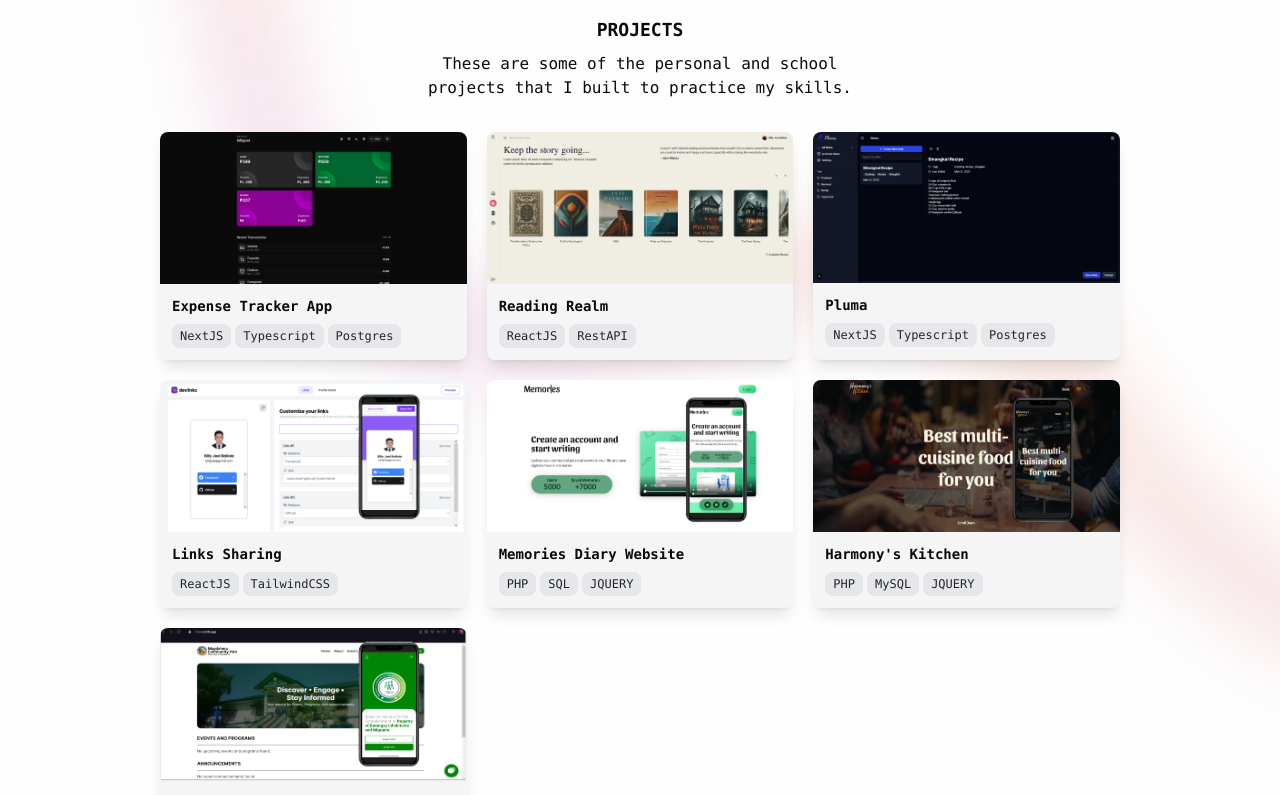
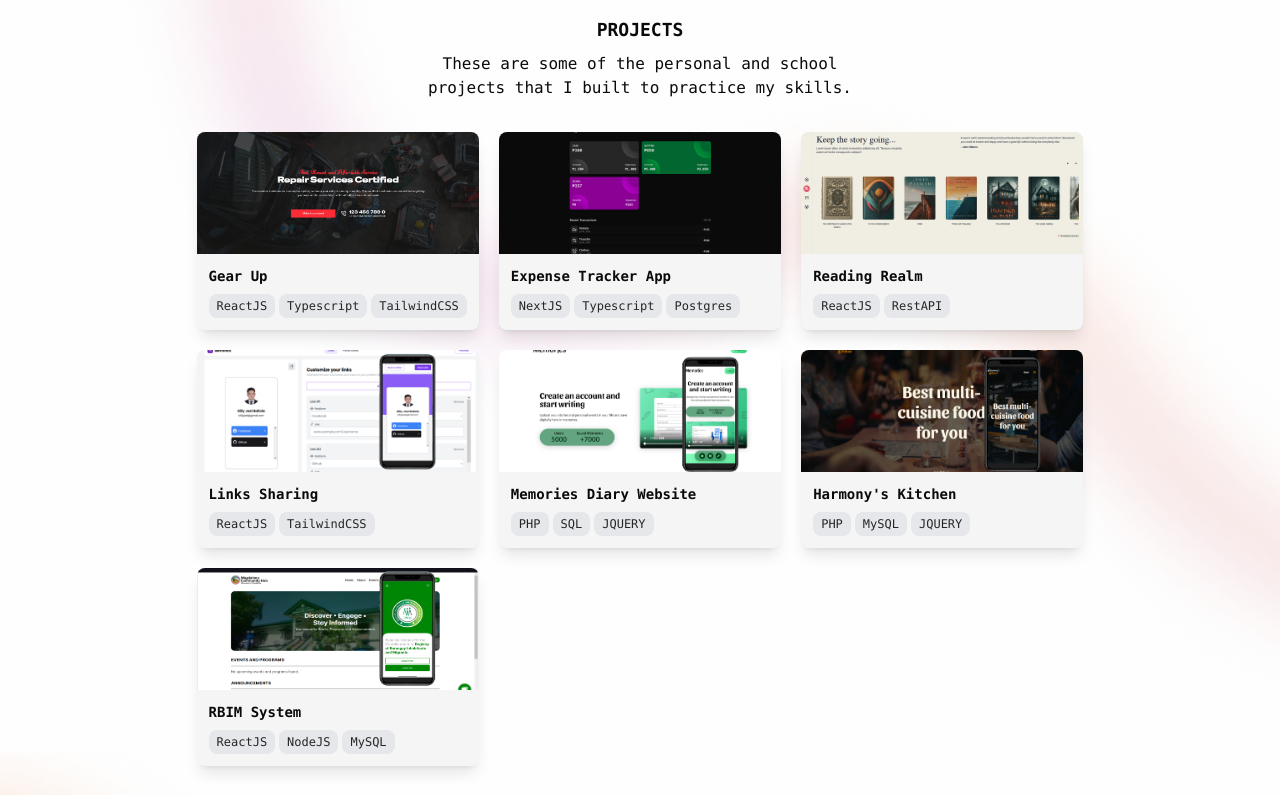
Before and after one commit to BillyJoelBallola/my_portfolio, a React (Vite) app: page / in a window 1280 px wide. Shown: the part 1860-2655 px from the top of the page. Built offline with nearby package versions, Linux system fonts and the light colour scheme.

Commit message:
add demo link & add new project

```diff
--- a/src/components/CustomDialog.jsx
+++ b/src/components/CustomDialog.jsx
@@ -1,7 +1,8 @@
 import { useEffect } from "react";
+import { FaArrowUpRightFromSquare } from "react-icons/fa6";
 
 const CustomDialog = ({ visible, setVisible, info }) => {
-  const { title, description, image, tags } = info;
+  const { title, description, image, tags, demoURL } = info;
 
   useEffect(() => {
     if (visible) {
@@ -44,8 +45,18 @@ const CustomDialog = ({ visible, setVisible, info }) => {
         </div>
 
         <div className="flex flex-col gap-4">
-          <div className="px-4 md:px-32 lg:px-64">
+          <div className="px-4 md:px-32 lg:px-64 flex items-center gap-4">
             <h3 className="text-xl md:text-2xl font-semibold">{title}</h3>
+            {demoURL && (
+              <a
+                href={demoURL}
+                target="_blank"
+                className="bg-transparent hover:bg-neutral-900 dark:hover:bg-neutral-50 hover:text-neutral-50 dark:hover:text-neutral-900 duration-150 ease-in-out flex items-center gap-2 border border-neutral-500 py-1 px-3 rounded-full"
+              >
+                <FaArrowUpRightFromSquare className="size-3" />
+                <span className="mt-0.5 text-sm">Live Demo</span>
+              </a>
+            )}
           </div>
           <div className="px-0 md:px-32 lg:px-64 bg-neutral-200 dark:bg-neutral-900/50 dark:md:bg-transparent md:bg-transparent">
             <div className="rounded-lg overflow-hidden py-8 md:py-0">
--- a/src/components/Projects.jsx
+++ b/src/components/Projects.jsx
@@ -40,7 +40,7 @@ const Projects = () => {
                 className="shadow-lg rounded-lg overflow-hidden bg-neutral-100 dark:bg-neutral-800"
                 key={index}
               >
-                <div className="overflow-hidden relative group cursor-pointer">
+                <div className="overflow-hidden sm:h-[165px] max-h-[122px] relative group cursor-pointer">
                   <button
                     onClick={() => {
                       setShowDialog(true);
@@ -52,7 +52,11 @@ const Projects = () => {
                       <GoZoomIn />
                     </div>
                   </button>
-                  <img src={project.image} alt="project-image" />
+                  <img
+                    className="object-cover size-full"
+                    src={project.image}
+                    alt="project-image"
+                  />
                 </div>
                 <div className="p-3">
                   <h5 className="font-semibold mb-2 text-sm">
--- a/src/data/projects.js
+++ b/src/data/projects.js
@@ -2,11 +2,19 @@ import diary from "../assets/memories.jpg";
 import harmony from "../assets/harmony.jpg";
 import rbim from "../assets/rbim.png";
 import linkSharing from "../assets/link_sharing.png";
+import gearup from "../assets/gearup.png";
 import trackr from "../assets/trackr.png";
-import pluma from "../assets/pluma.png";
 import readingRealm from "../assets/reading_realm.png";
 
 const projects = [
+  {
+    title: "Gear Up",
+    description:
+      "Gear Up is a sleek, responsive landing page built with ReactJS and Tailwind CSS, showcasing modern UI design and smooth animations. Designed as a portfolio piece, it demonstrates component-driven development, utility-first styling, and a clean user experience ideal for promoting products or services.",
+    image: gearup,
+    tags: ["ReactJS", "Typescript", "TailwindCSS"],
+    demoURL: "https://gear-up-phi.vercel.app",
+  },
   {
     title: "Expense Tracker App",
     description:
@@ -20,13 +28,6 @@ const projects = [
       "Reading Realm is a web-based digital library platform that allows users to explore and read a wide range of books online. With a simple and user-friendly interface built using ReactJS, the app consumes a RESTful API to fetch and organize content dynamically. It aims to promote reading by providing easy access to literature in a clean and engaging environment.",
     image: readingRealm,
     tags: ["ReactJS", "RestAPI"],
-  },
-  {
-    title: "Pluma",
-    description:
-      "Pluma is a modern, minimalist note-taking web application crafted for productivity and ease of use. Developed with Next.js and TypeScript, it allows users to create, edit, and manage their notes seamlessly. The application also uses PostgreSQL for persistent data storage and is designed with a sleek UI to enhance the user experience.",
-    image: pluma,
-    tags: ["NextJS", "Typescript", "Postgres"],
   },
   {
     title: "Links Sharing",
@@ -49,13 +50,6 @@ const projects = [
     image: harmony,
     tags: ["PHP", "MySQL", "JQUERY"],
   },
-  // {
-  //   title: "School Information System",
-  //   description:
-  //     "This School Information System is a comprehensive academic records management platform developed using Flask (Python), HTML, CSS, and MySQL. It handles student information, grades, and class schedules. The system aims to improve administrative workflows and ensure organized recordkeeping for educational institutions.",
-  //   image: sms,
-  //   tags: ["HTML", "CSS", "PYTHON", "MySQL"],
-  // },
   {
     title: "RBIM System",
     description:
```
Also changed, not shown: src/assets/gearup.png (added), src/assets/pluma.png (deleted).
